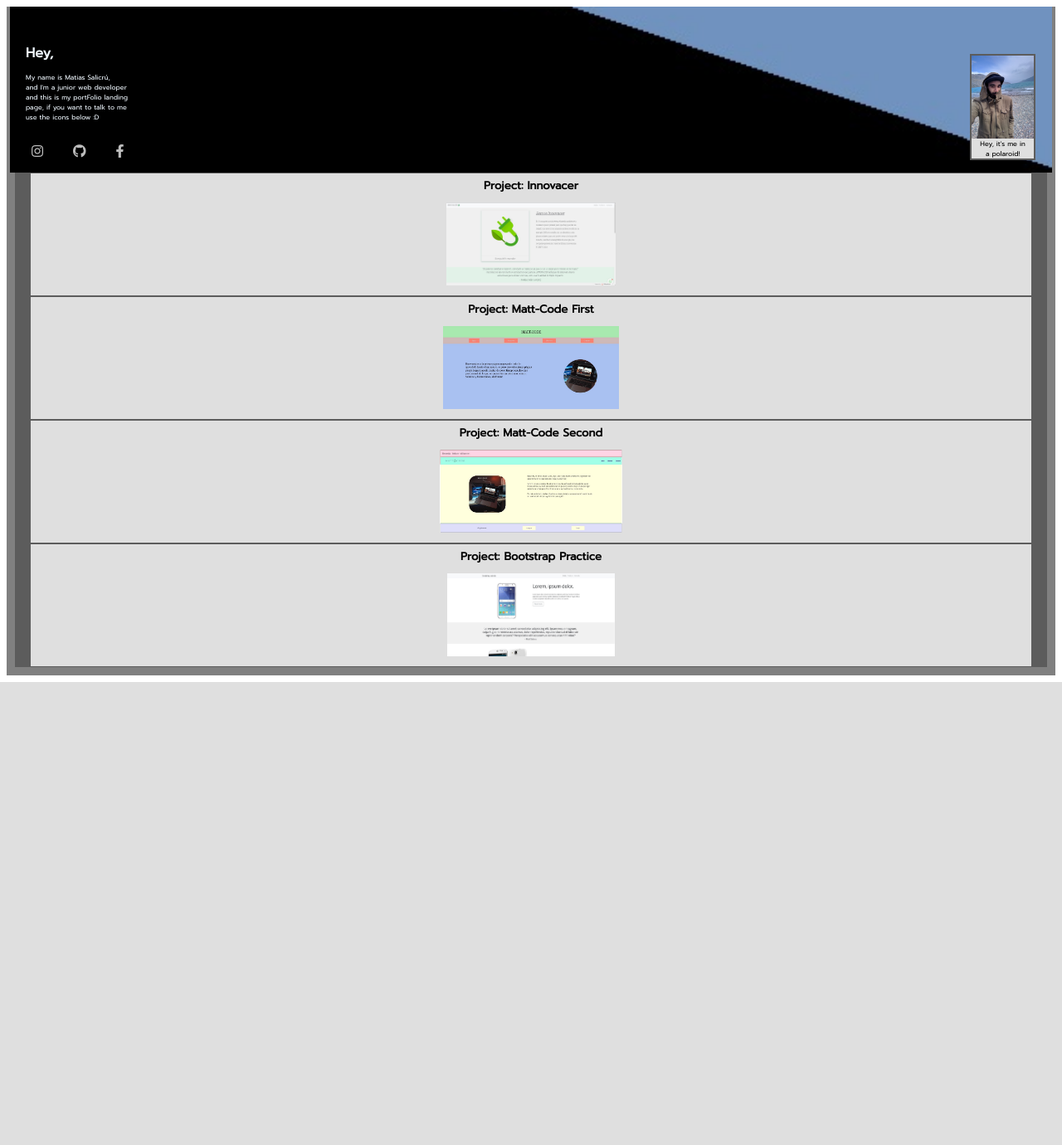
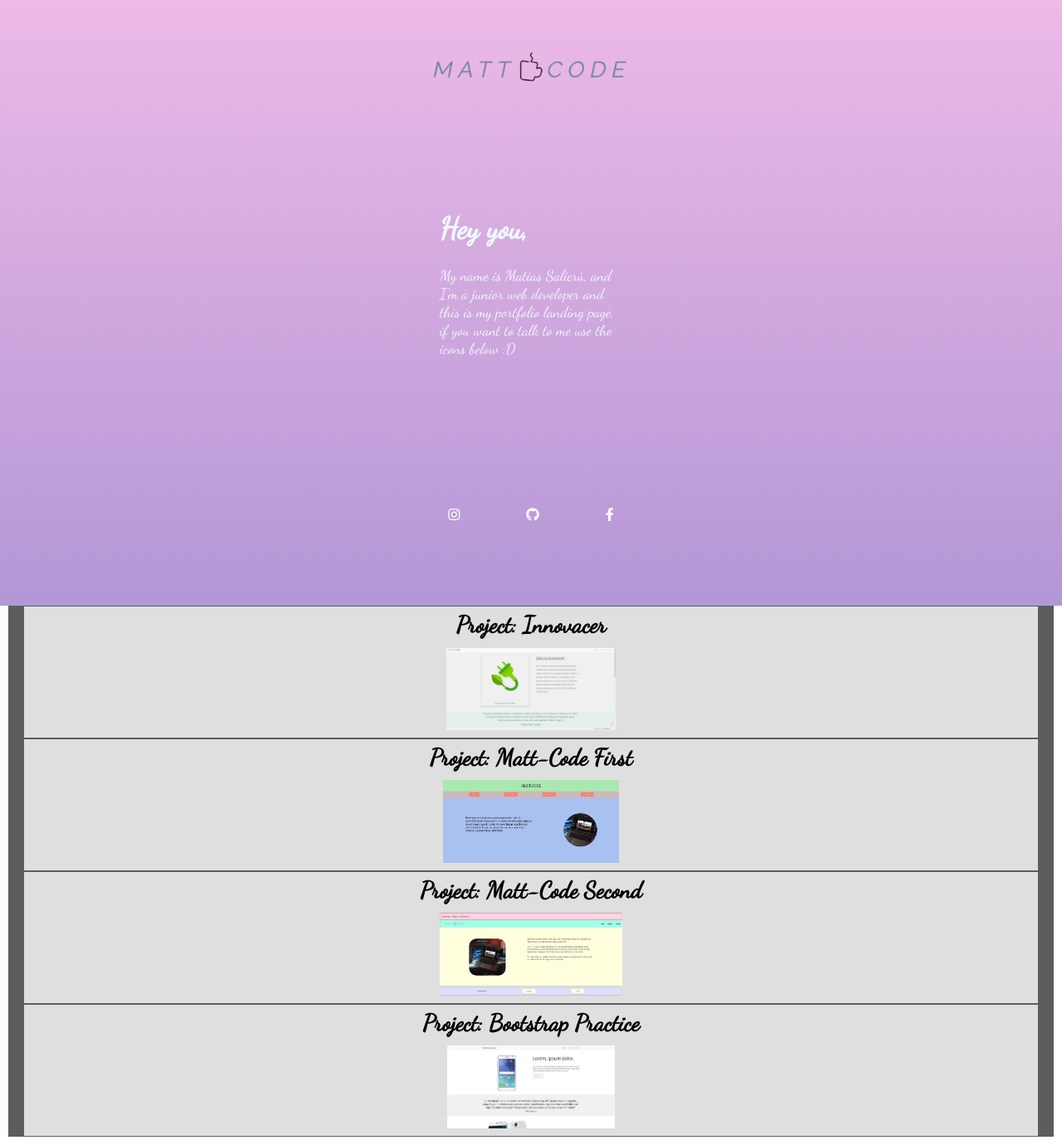
Before and after one commit to matiassalicru/mattCode, a PHP site: page / in a window 1280 px wide. Shown: the whole page at 83% size. Before the commit the page ends 822 px from the top, so only its background shows below. Run offline with PHP 8.4, Linux system fonts and the light colour scheme; some libraries are stand-ins or nearby versions.

Commit message:
Ahora si quedó mejor violeta

```diff
--- a/index.html
+++ b/index.html
@@ -8,6 +8,7 @@
     <link rel="stylesheet" href="style.css">
     <!-- FONTS -->
     <link href="https://fonts.googleapis.com/css?family=Prompt&display=swap" rel="stylesheet">
+    <link href="https://fonts.googleapis.com/css?family=Dancing+Script&display=swap" rel="stylesheet">
     <!-- Font Awesome -->
     <link rel="stylesheet" href="https://use.fontawesome.com/releases/v5.12.1/css/all.css" integrity="sha384-v8BU367qNbs/aIZIxuivaU55N5GPF89WBerHoGA4QTcbUjYiLQtKdrfXnqAcXyTv" crossorigin="anonymous">
 
@@ -15,15 +16,18 @@
 </head>
 <body>
     <div class="container">
+
         <header class="head">
 
-            <div class="social">
+                <div class="logo">
+                    <img src="matt-code.png" alt="">
+                </div>
 
                 <div class="parrafo">
-                    <h1>Hey,</h1> My name is Matias Salicrú, <br>
-                    and I'm a junior web developer <br>
-                    and this is my portFolio landing <br>
-                    page, if you want to talk to me <br>
+                    <h1>Hey you,</h1> My name is Matias Salicrú,
+                    and I'm a junior web developer
+                    and this is my portfolio landing
+                    page, if you want to talk to me
                     use the icons below :D
                 </div>
 
@@ -34,44 +38,41 @@
                 <a href="" class="link"><i class="fab fa-facebook-f"></i></a>
 
                 </div>
+
             </div>
 
-            <div class="profile">
-                <img src="profile.jpg" alt="" id="img">
-                Hey, it's me in <br> a polaroid!
-            </div>
 
         </header>
 
         <section class="main">
             <div class="projects">
-                <h5 class="title">
+                <h1 class="title">
                     Project: Innovacer
-                </h5>
+                </h1>
                 <div class="image">
                     <img src="innovacer.jpg" alt="" class="img">
                 </div>
             </div>
             <div class="projects">
-                <h5 class="title">
+                <h1 class="title">
                     Project: Matt-Code First
-                </h5>
+                </h1>
                 <div class="image">
                     <img src="matt-code.jpg" alt="" class="img">
                 </div>
             </div>
             <div class="projects">
-                <h5 class="title">
+                <h1 class="title">
                     Project: Matt-Code Second
-                </h5>
+                </h1>
                 <div class="image">
                     <img src="matt-code2.jpg" alt="" class="img">
                 </div>
             </div>
             <div class="projects">
-                <h5 class="title">
+                <h1 class="title">
                     Project: Bootstrap Practice
-                </h5>
+                </h1>
                 <div class="image">
                     <img src="bootstrap.jpg" alt="" class="img">
                 </div>
--- a/style.css
+++ b/style.css
@@ -1,3 +1,7 @@
+body{
+    margin: 0;
+    font-family: 'Dancing Script';
+}
 
 .container
 {
@@ -5,83 +9,62 @@
     flex-direction: column;
     background: grey;
     height: 100%;
-    font-family: 'Prompt';
+
 }
 
 .head
 {
-    margin: 0px 4px;
     display: flex;
-    flex-direction: row;
+    flex-direction: column;
     flex-wrap: wrap;
-    align-items: flex-end;
-    justify-content: space-between;
-    height: 200px;
+    height: 730px;
     width: auto;
-    background-image: url(head.jpg);
+    justify-content: space-around;
+    align-items: center;
+    background-image: url(back.jpg);
     background-position: center;
     background-size: cover;
     background-repeat: no-repeat;
 }
 
-    .head:hover
+    .logo
     {
-        background-image: url(head2.jpg);
+        display: flex;
+        justify-content: center;
+        align-items: center;
+        height: 50px ;
+        width: 100%;
     }
 
-    .social
+        img
         {
-        margin: 4px;
-        display: flex;
-        flex-direction: column;
-        flex-wrap: wrap;
-        /* background: #f1f1f1; */
+            height: 60px;
+            width: auto;
         }
 
     .parrafo
     {
-            margin: 15px;
-            font-size: 8px;
+        width: 220px;
+        font-size: 18px;
         color: aliceblue;
-        }
-
-            .hey
-            {
-                margin-bottom: 65px;
     }
 
     .links
     {
-            margin: 4px;
+        margin-top: 20px;
         display: flex;
         flex-direction: row;
+        /* background: #dfdfdf; */
     }
 
         .link
         {
-                /* background: grey; */
-                margin: 0px 8px;
-                padding: 5px 10px;
-                color: rgb(189, 189, 189);
+            margin: 15px;
+            padding: 25px;
+            /* background: #5c5c5c; */
+            color: rgb(255, 255, 255);
         }
 
-    .profile
-    {
-        display: flex;
-        flex-direction: column;
-        margin-right: 20px;
-        margin-bottom: 15px;
-        background: #dfdfdf;
-        border: 2px double #5c5c5c;
-        text-align: center;
-        font-size: 8px;
-    }
-
-        #img
-        {
-            height: 100px;
-            width: auto;
-        }
 
 .main
 {
@@ -108,12 +91,13 @@
 
         .projects:hover
         {
-            background: #d3f4ff;
+            background: #d8b4f0;
         }
 
         .title
         {
             margin: 5px;
+            font-size: 28px;
         }
 
         .img
```
Also changed, not shown: matt-code.png (added). Lines whose indentation alone changed are shown as unchanged.
